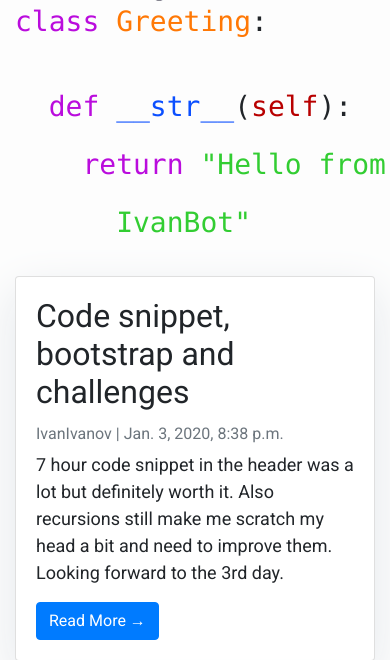
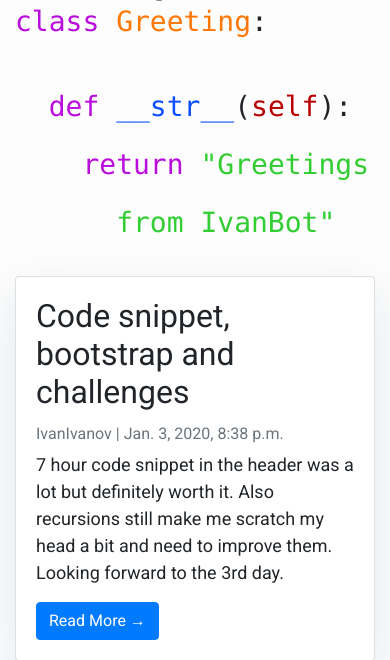
Before and after one commit to divakaivan/icc-blog, a Django app: page / in a window 390 px wide; the page is wider, and only the part inside the window is pictured. Shown: the part 452-1112 px from the top of that part. Run offline with Django 3.2, Linux system fonts and the light colour scheme; data comes from the database, SQL or seed files in the repository; both versions use the stored data as it was after the commit; some libraries are stand-ins or nearby versions.

Commit message:
Restructuring the greeting message, it works for phone fine as well now.

```diff
--- a/mysite/templates/index.html
+++ b/mysite/templates/index.html
@@ -74,12 +74,12 @@
         }
     }
     #return {
-        animation: type2 2s steps(28);
+        animation: type2 2s steps(21);
         animation-delay: 3.5s;
         overflow: hidden;
         white-space: nowrap;
         font-family: Consolas, monospace;
-        width: 28ch;
+        width: 21ch;
         visibility: hidden;
         word-wrap: normal;
     }
@@ -89,7 +89,7 @@
             width: 0;
         }
         100% {
-            width: 28ch;
+            width: 21ch;
         }
     }
         #return-finish {
@@ -142,8 +142,8 @@
             <p style="font-size: 28px" class="class-def"><span style="color: #ba0cdd">class</span> <span style="color: #ff7805">Greeting</span>:</p>
             <br>
             <p style="font-size: 28px" id="def-def">&emsp;&emsp;<span style="color: #ba0cdd">def</span> <span style="color: #0b4fff">__str__</span>(<span style="color: #b80000">self</span>):</p>
-            <p style="font-size: 28px" id="return">&emsp;&emsp;&emsp;&emsp;<span style="color: #ba0cdd">return</span> <span style="color: limegreen">"Hello from</span></p>
-            <p style="font-size: 28px" id="return-finish">&emsp;&emsp;&emsp;&emsp;&emsp;&emsp;<span style="color: limegreen">IvanBot"</span></p>
+            <p style="font-size: 28px" id="return">&emsp;&emsp;&emsp;&emsp;<span style="color: #ba0cdd">return</span> <span style="color: limegreen">"Greetings</span></p>
+            <p style="font-size: 28px" id="return-finish">&emsp;&emsp;&emsp;&emsp;&emsp;&emsp;<span style="color: limegreen">from IvanBot"</span></p>
         </div>
         <div class="col-md-2 sm-0"></div>
     </div>
```
Also changed, not shown: mysite/db.sqlite3, 1 other file.
